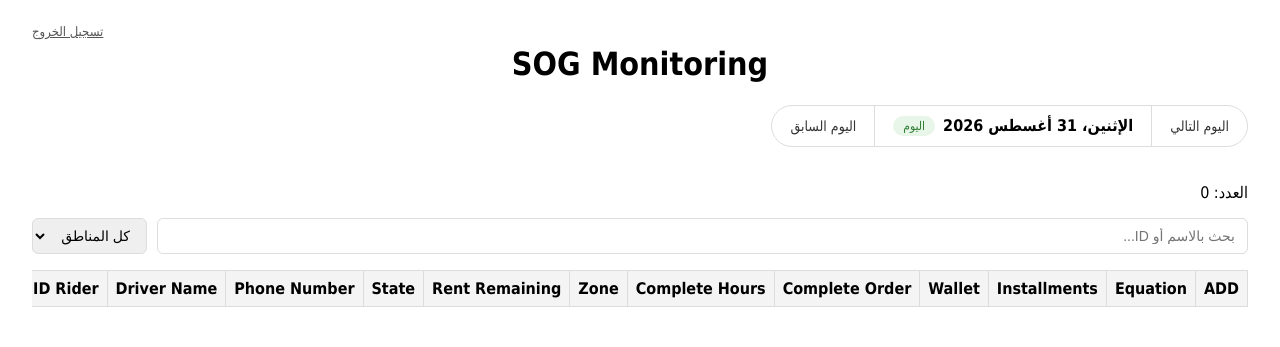
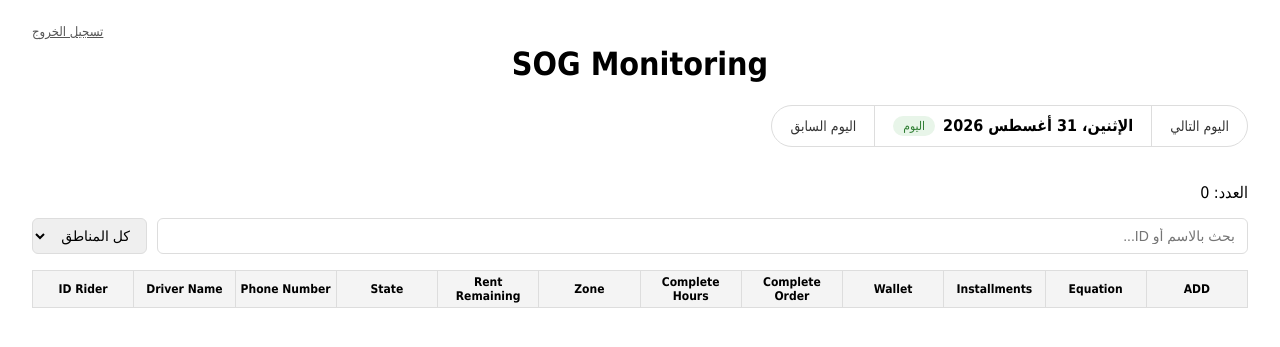
Before and after one commit to abdallahfarag255/SOG, a Flask app: page /riders in a window 1280 px wide. Shown: the top 347 px of the page. Run offline with Flask 3, Linux system fonts and the light colour scheme; the visitor is signed in with stand-in values (Sample User, id 1); data that the repository does not hold is empty; parts of the project's set-up code (start-up, migrations or seed data) failed here and were passed over.

Commit message:
Make riders table fit the window without horizontal scrolling; open window maximized

```diff
--- a/templates/riders.html
+++ b/templates/riders.html
@@ -9,8 +9,8 @@
         body { font-family: Tahoma, Arial, sans-serif; width: 100%; margin: 0 auto; padding: 24px 32px; max-width: 100%; overflow-x: hidden; }
         .flash { background: #fff3cd; padding: 10px; border-radius: 6px; margin-bottom: 10px; }
         .table-scroll { width: 100%; overflow-x: auto; -webkit-overflow-scrolling: touch; }
-        table { width: 100%; min-width: 900px; border-collapse: collapse; }
-        th, td { border: 1px solid #ddd; padding: 8px; text-align: center; white-space: nowrap; }
+        table { width: 100%; table-layout: fixed; border-collapse: collapse; }
+        th, td { border: 1px solid #ddd; padding: 4px; text-align: center; font-size: 12px; word-break: break-word; }
         th { background: #f4f4f4; }
 
         @media (max-width: 600px) {
@@ -211,7 +211,7 @@
     </div>
     {% else %}
     <div class="table-scroll">
-    <table style="min-width: 700px;">
+    <table>
         <thead>
             <tr>
                 <th>Equation</th>
```
